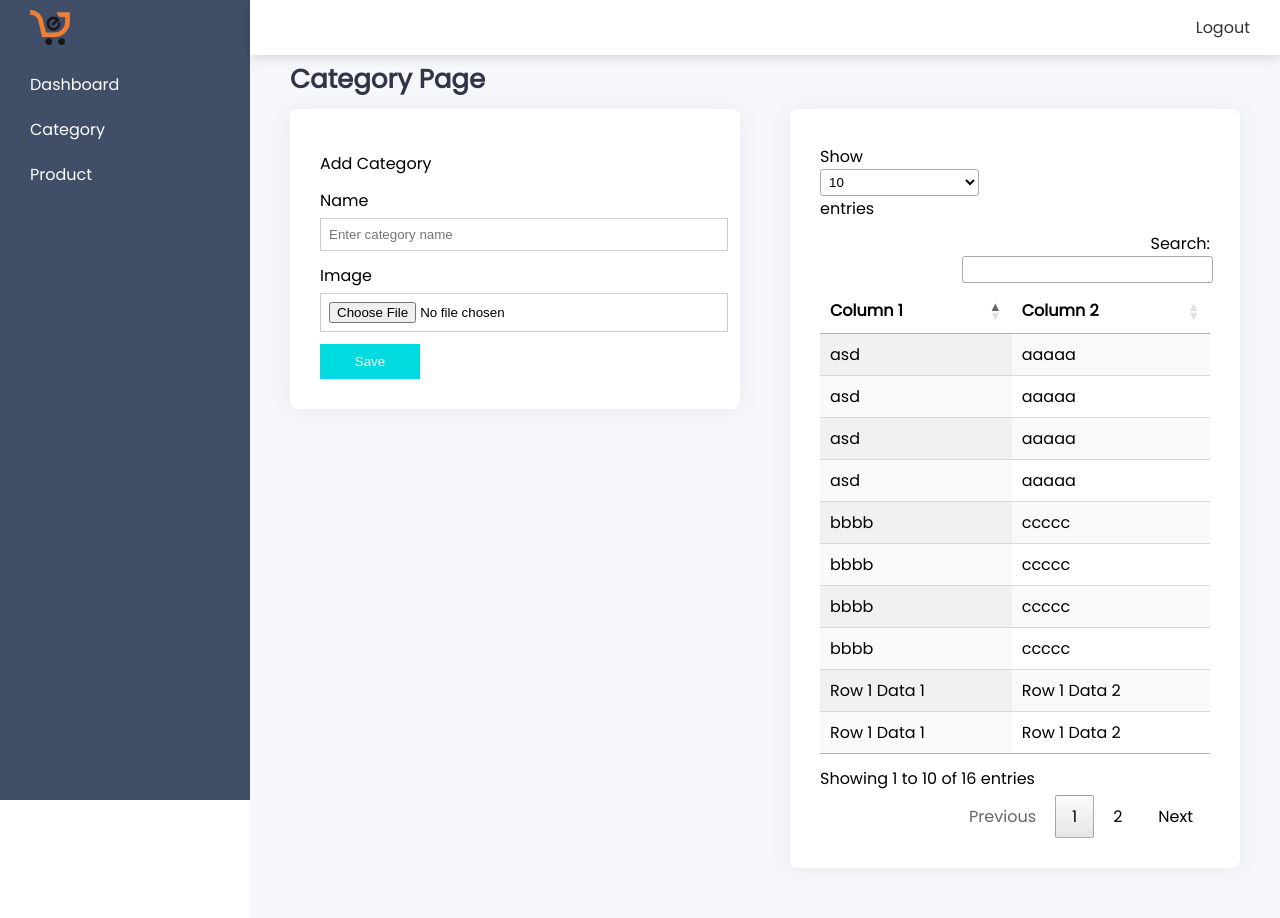
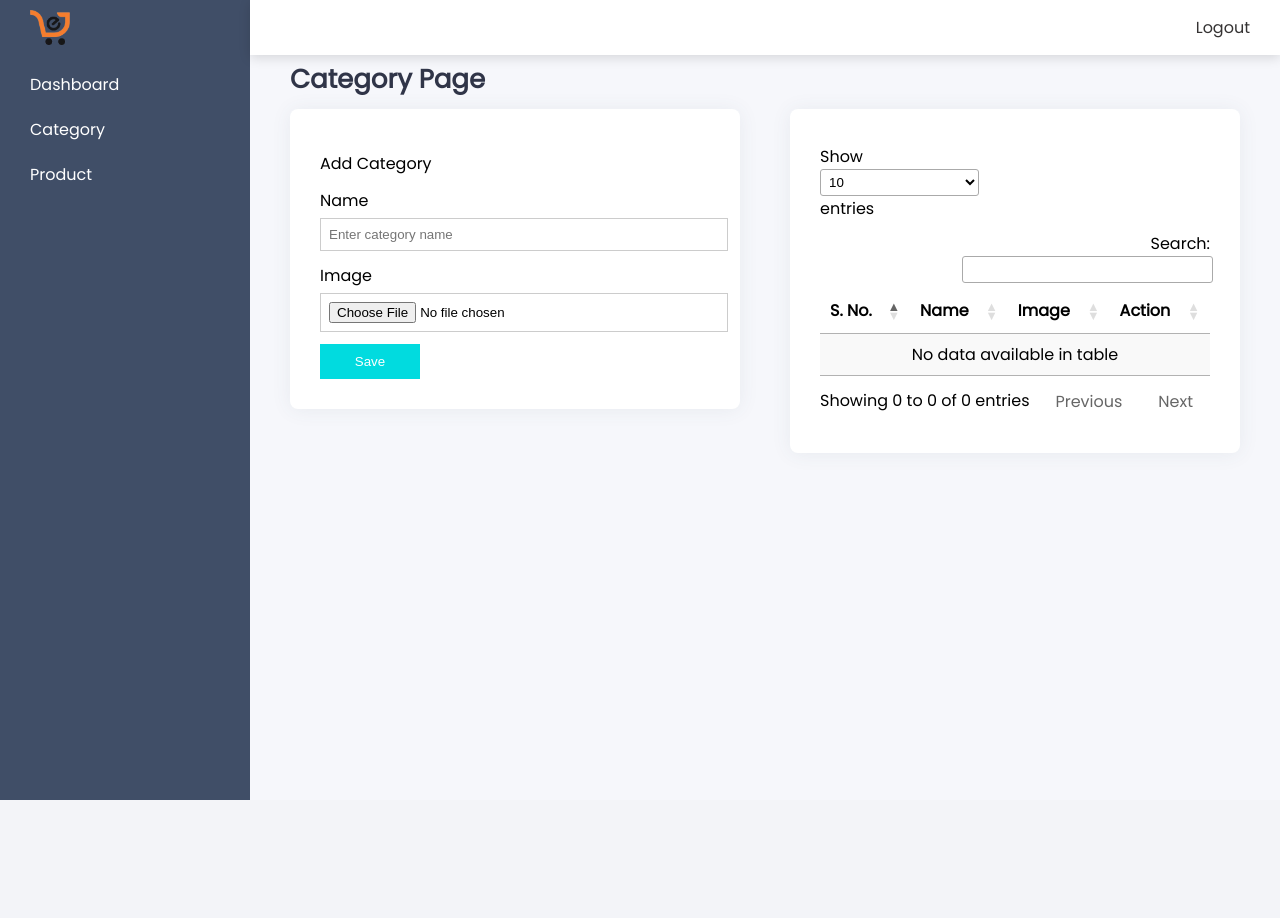
Before and after one commit to dsprojectsdata/major-project, a PHP site: page /major-project/products/category.php in a window 1280 px wide. After the commit the page ends 800 px from the top, so only its background shows below. Run offline with PHP 8.4, Linux system fonts and the light colour scheme; data that the repository does not hold is empty; some libraries are stand-ins or nearby versions.

Commit message:
cate valdiation

```diff
--- a/admin/assets/css/style.css
+++ b/admin/assets/css/style.css
@@ -104,6 +104,9 @@ select {
 .form-group {
     margin: 12px 0;
 }
+.img-icon {
+    width: 50px;
+}
 
 .body {
     display: flex;
--- a/admin/products/category.php
+++ b/admin/products/category.php
@@ -1,6 +1,12 @@
 <?php
 include('../layout/header.php');
 
+if (isset($_SESSION['error'])) {
+    $error = $_SESSION['error'];
+}
+
+$sql = "SELECT * from category ";
+$result = mysqli_query($con, $sql);
 ?>
 
 <div class="card-header">
@@ -20,11 +26,23 @@ include('../layout/header.php');
             <div class="form-group">
                 <label for="">Name</label>
                 <input type="text" name="name" placeholder="Enter category name">
+                <p class="error"><?php
+                                          if (isset($error['name'])) {
+                                                echo $error['name'];
+                                                unset($_SESSION['error']['name']);
+                                          }
+                                          ?></p>
             </div>
 
             <div class="form-group">
                 <label for="">Image</label>
                 <input type="file" name="image" placeholder="Enter category name">
+                <p class="error"><?php
+                                          if (isset($error['image'])) {
+                                                echo $error['image'];
+                                                unset($_SESSION['error']['image']);
+                                          }
+                                          ?></p>
             </div>
 
             <div>
@@ -37,88 +55,23 @@ include('../layout/header.php');
         <table id="myTable" class="display">
             <thead>
                 <tr>
-            <th>Column 1</th>
-            <th>Column 2</th>
+                    <th>S. No.</th>
+                    <th>Name</th>
+                    <th>Image</th>
+                    <th>Action</th>
                 </tr>
             </thead>
             <tbody>
+                <?php
+                $i = 1;
+                while ($data = $result->fetch_assoc()) { ?>
                     <tr>
-            <td>Row 1 Data 1</td>
-            <td>Row 1 Data 2</td>
+                        <td><?php echo $i++; ?></td>
+                        <td><?php echo $data['name'] ?></td>
+                        <td><img src="<?php echo $site_url . 'assets/uploads/category/' . $data['image'] ?>" class="img-icon" alt=""></td>
+                        <td>Edit</td>
                     </tr>
-        <tr>
-            <td>Row 2 Data 1</td>
-            <td>Row 2 Data 2</td>
-        </tr>
-
-        <tr>
-            <td>asd</td>
-            <td>aaaaa</td>
-        </tr>
-
-        <tr>
-            <td>bbbb</td>
-            <td>ccccc</td>
-        </tr>
-
-        <tr>
-            <td>Row 1 Data 1</td>
-            <td>Row 1 Data 2</td>
-        </tr>
-        <tr>
-            <td>Row 2 Data 1</td>
-            <td>Row 2 Data 2</td>
-        </tr>
-
-        <tr>
-            <td>asd</td>
-            <td>aaaaa</td>
-        </tr>
-
-        <tr>
-            <td>bbbb</td>
-            <td>ccccc</td>
-        </tr>
-
-
-        <tr>
-            <td>Row 1 Data 1</td>
-            <td>Row 1 Data 2</td>
-        </tr>
-        <tr>
-            <td>Row 2 Data 1</td>
-            <td>Row 2 Data 2</td>
-        </tr>
-
-        <tr>
-            <td>asd</td>
-            <td>aaaaa</td>
-        </tr>
-
-        <tr>
-            <td>bbbb</td>
-            <td>ccccc</td>
-        </tr>
-
-
-        <tr>
-            <td>Row 1 Data 1</td>
-            <td>Row 1 Data 2</td>
-        </tr>
-        <tr>
-            <td>Row 2 Data 1</td>
-            <td>Row 2 Data 2</td>
-        </tr>
-
-        <tr>
-            <td>asd</td>
-            <td>aaaaa</td>
-        </tr>
-
-        <tr>
-            <td>bbbb</td>
-            <td>ccccc</td>
-        </tr>
+                <?php } ?>
             </tbody>
         </table>
     </div>
@@ -129,7 +82,7 @@ include('../layout/header.php');
 include('../layout/footer.php')
 ?>
 <script>
-      $(document).ready( function () {
+    $(document).ready(function() {
         $('#myTable').DataTable();
-      } );
+    });
 </script>
--- a/config/connection.php
+++ b/config/connection.php
@@ -12,3 +12,13 @@ if (!$con) {
 }
 
 include('constants.php');
+
+function pre($data = '', $status = FALSE)
+{
+      echo "<pre>";
+      print_r($data);
+      echo "</pre>";
+      if (!$status) {
+            die;
+      }
+}
--- a/site/index.php
+++ b/site/index.php
@@ -29,11 +29,10 @@ $cateResult = mysqli_query($con, $cateSql);
                   <p>Choose our best categories</p>
             </div>
             <div class="category-block">
-                  <?php
-                  while ($data = $cateResult->fetch_assoc()) { ?>
+                  <?php while ($data = $cateResult->fetch_assoc()) { ?>
                         <div class="category">
                               <img src="<?php echo $site_url . 'assets/uploads/category/' . $data['image'] ?>" alt="">
-                              <p class="text-center my-10"><?php echo $data['name']?></p>
+                              <p class="text-center my-10"><?php echo $data['name'] ?></p>
                         </div>
 
                   <?php
```
Also changed, not shown: admin/action/products/category-save.php (+18 -2 lines), admin/action/products/product-save.php (+15 -17 lines). Lines whose indentation alone changed are shown as unchanged.
